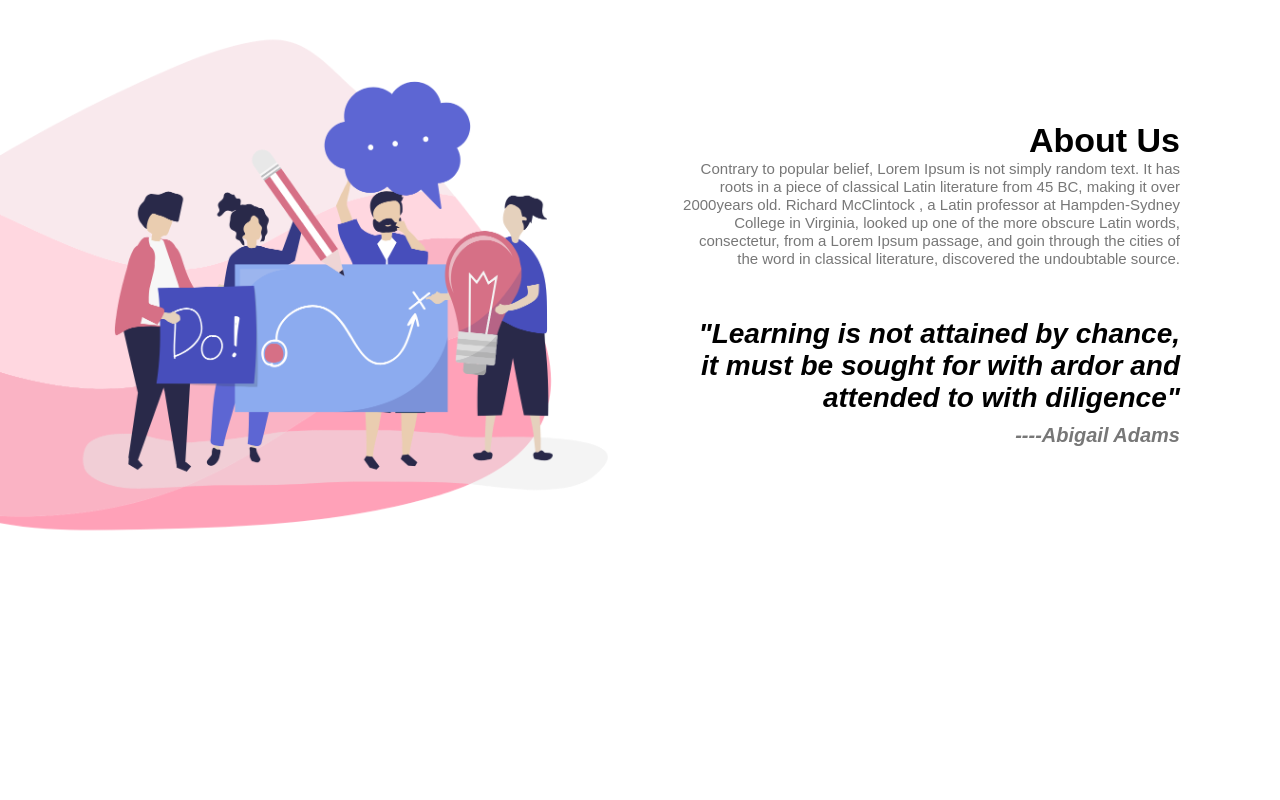
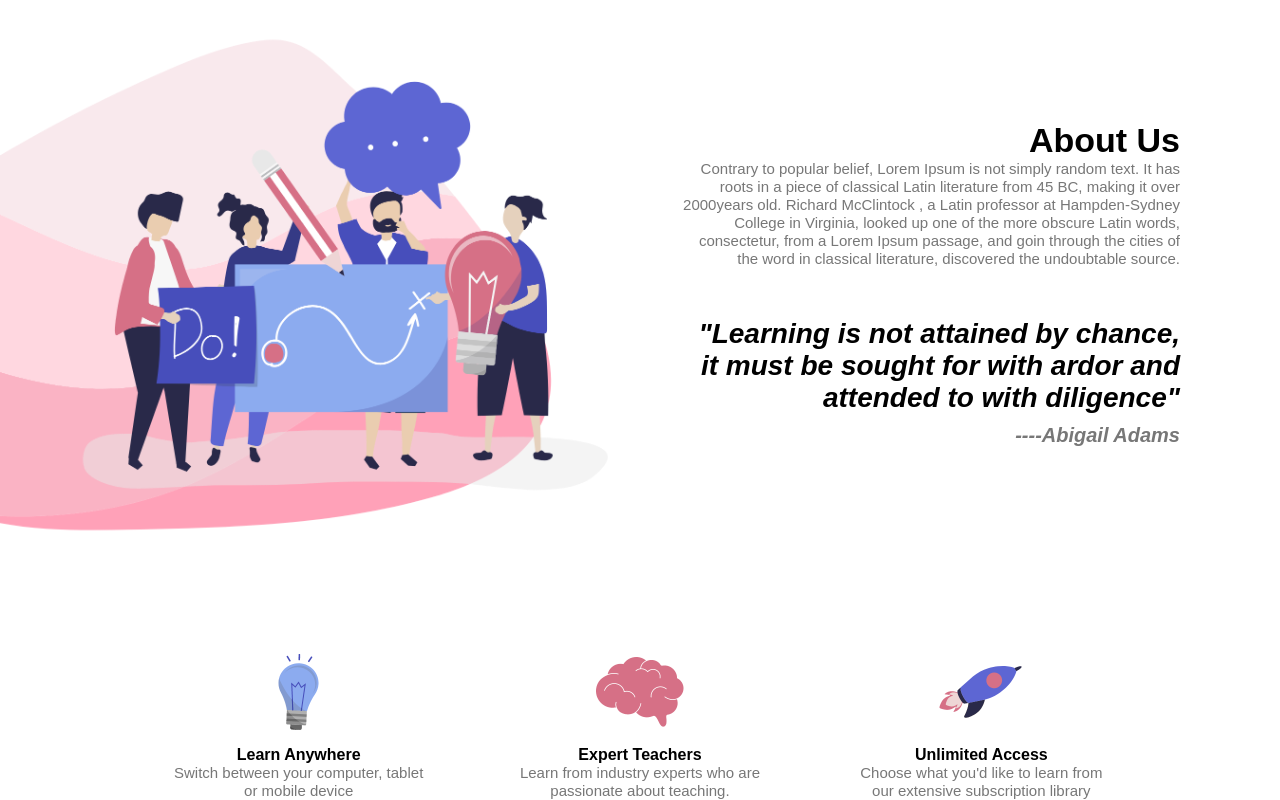
Before and after one commit to Ngomeli/responsiveHTMLCSS, a plain HTML site: page index.html in a window 1280 px wide. Shown: the part 874-1674 px from the top of the page. Before the commit the page ends 1516 px from the top, so only its background shows below. Drawn offline with Linux system fonts and the light colour scheme.

Commit message:
added the features section

```diff
--- a/index.html
+++ b/index.html
@@ -58,7 +58,25 @@
         </div>
 
     </section>
-    <section>
+    <section id="feaures">
+        <div class="featuresRow">
+            <div class="featuresCol">
+                <img src="images/pic-1.png" alt="">
+                <h4>Learn Anywhere</h4>
+                <p>Switch between your computer, tablet or mobile device</p>
+            </div>
+            <div class="featuresCol">
+                <img src="images/pic-2.png" alt="">
+                <h4>Expert Teachers</h4>
+                <p>Learn from industry experts who are passionate about teaching.</p>
+            </div>
+            <div class="featuresCol">
+                <img src="images/pic-3.png" alt="">
+                <h4>Unlimited Access</h4>
+                <p>Choose what you'd like to learn from our extensive subscription library</p>
+            </div>
+        </div>
+
 
     </section>
     <script src="main.js"></script>
--- a/main.css
+++ b/main.css
@@ -131,3 +131,33 @@ nav ul li a {
         font-size: 20px;
         font-style: italic;
     }
+
+    #features {
+        padding-top: 50px;
+        padding-bottom: 50px;
+    }
+
+    .featuresRow {
+        width: 80%;
+        margin: auto;
+        display: flex;
+        align-items: center;
+        justify-content: space-around;
+        flex-wrap: wrap;
+    }
+
+    .featuresCol {
+        flex-basis: 25%;
+        text-align: center;
+    }
+
+    .featuresCol img {
+        width: 100px;
+        /*makes the image smaller*/
+    }
+
+    .featureCol h4 {
+        font-size: 20px;
+        margin-bottom: 15px;
+        font-weight: 400;
+    }
```
Lines whose indentation alone changed are shown as unchanged.
